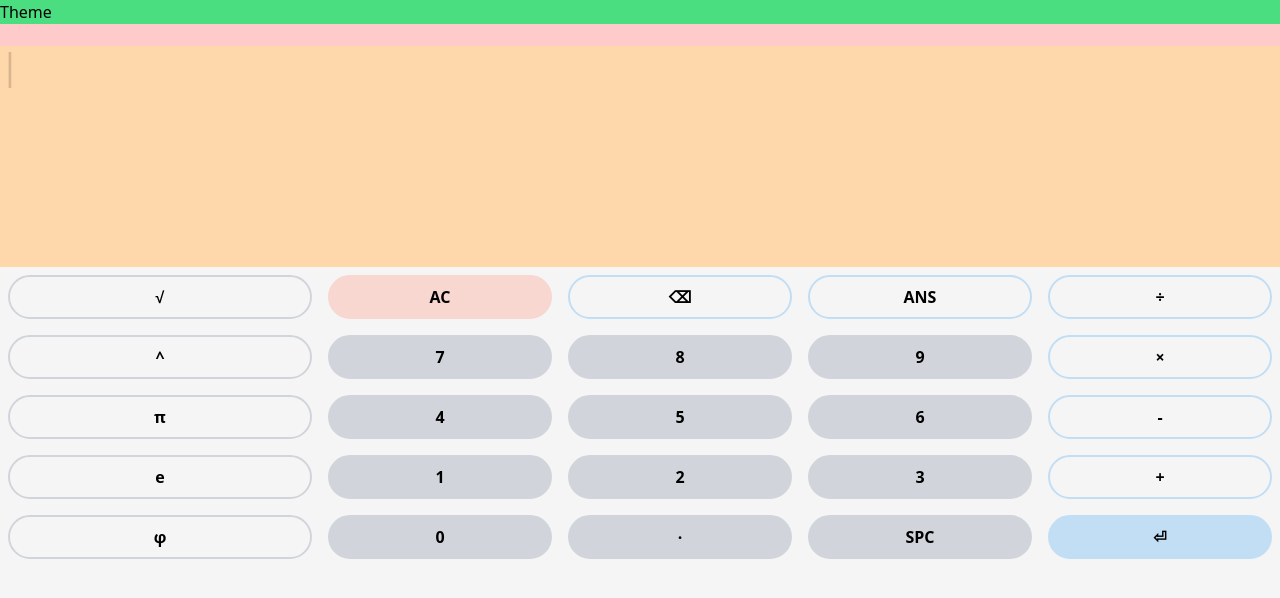
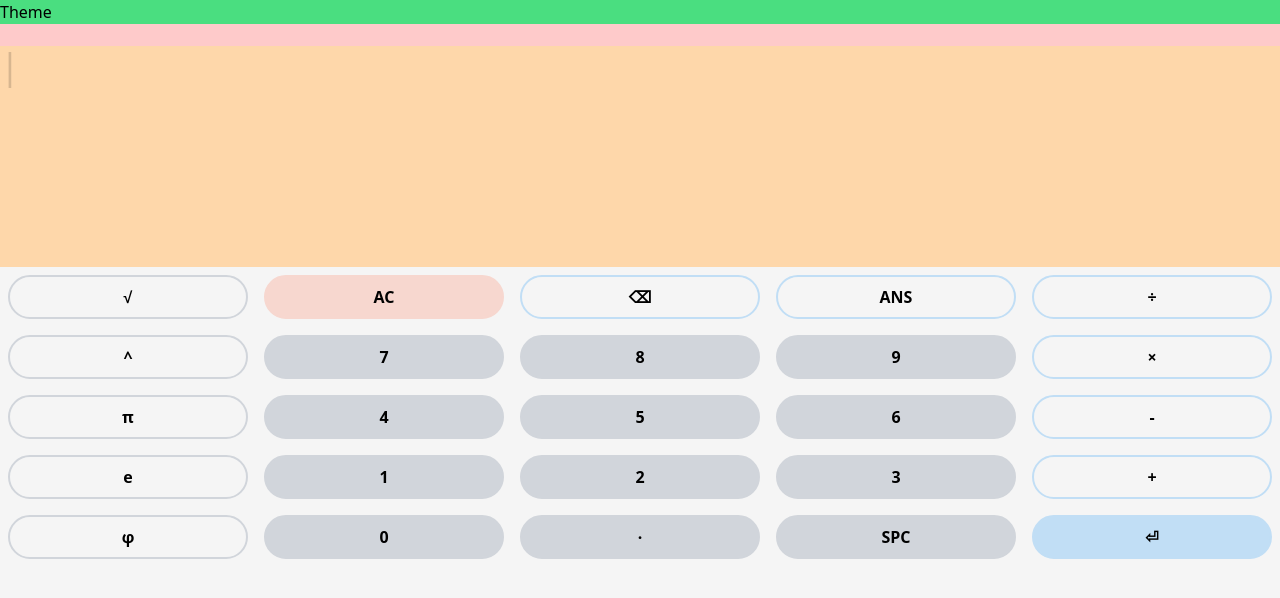
Before and after one commit to feasterjon/rpncalc, a React (Create React App) app: page / in a window 1280 px wide. Shown: the top 598 px of the page. Built offline with nearby package versions, Linux system fonts and the light colour scheme.

Commit message:
Simplify keyboard (use flexbox)

```diff
--- a/src/components/rpncalc/index.js
+++ b/src/components/rpncalc/index.js
@@ -36,13 +36,6 @@ function RPNCalc() {
     setCurrentInput: handleKeyboardInput
   };
 
-  const keyboardConfigFn = {
-    cols: 1,
-    currentInput: currentNumber,
-    id: 'fn',
-    setCurrentInput: handleKeyboardInput
-  };
-
   return (
     <div className="container mx-auto">
       <div className="flex flex-col h-screen">
@@ -69,14 +62,7 @@ function RPNCalc() {
           </div>
         </div>
         <div className="basis-2/3 bg-neutral-100">
-          <div className="flex flex-row">
-            <div className="basis-1/5 sm:basis-1/4">
-              <Keyboard config={keyboardConfigFn} />
-            </div>
-            <div className="basis-4/5 sm:basis-3/4">
-              <Keyboard config={keyboardConfig} />
-            </div>
-          </div>
+          <Keyboard config={keyboardConfig} />
         </div>
       </div>
     </div>
--- a/src/components/rpncalc/keyboard.js
+++ b/src/components/rpncalc/keyboard.js
@@ -3,8 +3,7 @@ import { useEffect, useState } from 'react';
 
 function Keyboard({ config = {} }) {
 
-  const cols = config.cols,
-    currentInput = config.currentInput,
+  const currentInput = config.currentInput,
     [dynamicStyles, setDynamicStyles] = useState(''),
     idKeyboard = config.id || 'main',
     [pressedKey, setPressedKey] = useState(''),
@@ -13,7 +12,7 @@ function Keyboard({ config = {} }) {
 
   const configButtons = {
     data: {
-      fn: [
+      main: [
         {
           id: 1,
           label: '\u221a',
@@ -22,120 +21,118 @@ function Keyboard({ config = {} }) {
         },
         {
           id: 2,
+          label: 'AC',
+          type: 'del',
+          value: 'Delete'
+        },
+        {
+          id: 3,
+          label: '\u232B',
+          type: 'operator',
+          value: 'Backspace'
+        },
+        {
+          id: 4,
+          label: 'ANS',
+          type: 'operator',
+          value: 'a'
+        },
+        {
+          id: 5,
+          label: '\u00F7',
+          type: 'operator',
+          value: '/'
+        },
+        {
+          id: 6,
           type: 'fn',
           value: '^'
         },
         {
-          id: 3,
+          id: 7,
+          value: '7'
+        },
+        {
+          id: 8,
+          value: '8'
+        },
+        {
+          id: 9,
+          value: '9'
+        },
+        {
+          id: 10,
+          label: '\u00D7',
+          type: 'operator',
+          value: '*'
+        },
+        {
+          id: 11,
           label: '\u03C0',
           type: 'fn',
           value: 'p'
         },
         {
-          id: 4,
+          id: 12,
+          value: '4'
+        },
+        {
+          id: 13,
+          value: '5'
+        },
+        {
+          id: 14,
+          value: '6'
+        },
+        {
+          id: 15,
+          type: 'operator',
+          value: '-'
+        },
+        {
+          id: 16,
           type: 'fn',
           value: 'e'
         },
         {
-          id: 5,
-          label: '\u03C6',
-          type: 'fn',
-          value: 'f'
-        }
-      ],
-      main: [
-        {
-          id: 1,
-          label: 'AC',
-          type: 'del',
-          value: 'Delete'
-        },
-        {
-          id: 2,
-          label: '\u232B',
-          type: 'operator',
-          value: 'Backspace'
-        },
-        {
-          id: 3,
-          label: 'ANS',
-          type: 'operator',
-          value: 'a'
-        },
-        {
-          id: 4,
-          label: '\u00F7',
-          type: 'operator',
-          value: '/'
-        },
-        {
-          id: 5,
-          value: '7'
-        },
-        {
-          id: 6,
-          value: '8'
-        },
-        {
-          id: 7,
-          value: '9'
-        },
-        {
-          id: 8,
-          label: '\u00D7',
-          type: 'operator',
-          value: '*'
-        },
-        {
-          id: 9,
-          value: '4'
-        },
-        {
-          id: 10,
-          value: '5'
-        },
-        {
-          id: 11,
-          value: '6'
-        },
-        {
-          id: 12,
-          type: 'operator',
-          value: '-'
-        },
-        {
-          id: 13,
+          id: 17,
           value: '1'
         },
         {
-          id: 14,
+          id: 18,
           value: '2'
         },
         {
-          id: 15,
+          id: 19,
           value: '3'
         },
         {
-          id: 16,
+          id: 20,
           type: 'operator',
           value: '+'
         },
         {
-          id: 17,
+          id: 21,
+          label: '\u03C6',
+          type: 'fn',
+          value: 'f'
+        },
+        {
+          id: 22,
           value: '0'
         },
         {
-          id: 18,
+          id: 23,
           label: '\u00B7',
           value: '.'
         },
         {
-          id: 19,
+          id: 24,
           label: 'SPC',
           value: ' '
         },
         {
-          id: 20,
+          id: 25,
           label: '\u23ce',
           type: 'enter',
           value: 'Enter'
@@ -204,18 +201,17 @@ function Keyboard({ config = {} }) {
   };
 
   return (
-    <div className={`grid
-      ${cols ? `grid-cols-${cols}` : `grid-cols-4`}
-    `}>
+    <div className="flex flex-wrap">
       {buttons.map((button) =>
+        <div className="w-1/5" key={`button-${button.id}`}>
           <div
             className={`cursor-default font-bold m-2 p-2 rounded-full select-none text-center
               ${`button-${button.id}` === `button-${pressedKey}` ? dynamicStyles : button.styles?.main}
             `}
-          key={`button-${button.id}`}
             onClick={() => handleInput(button)}
           >
             {button.label}
+          </div>
         </div>
       )}
     </div>
```
Lines whose indentation alone changed are shown as unchanged.
